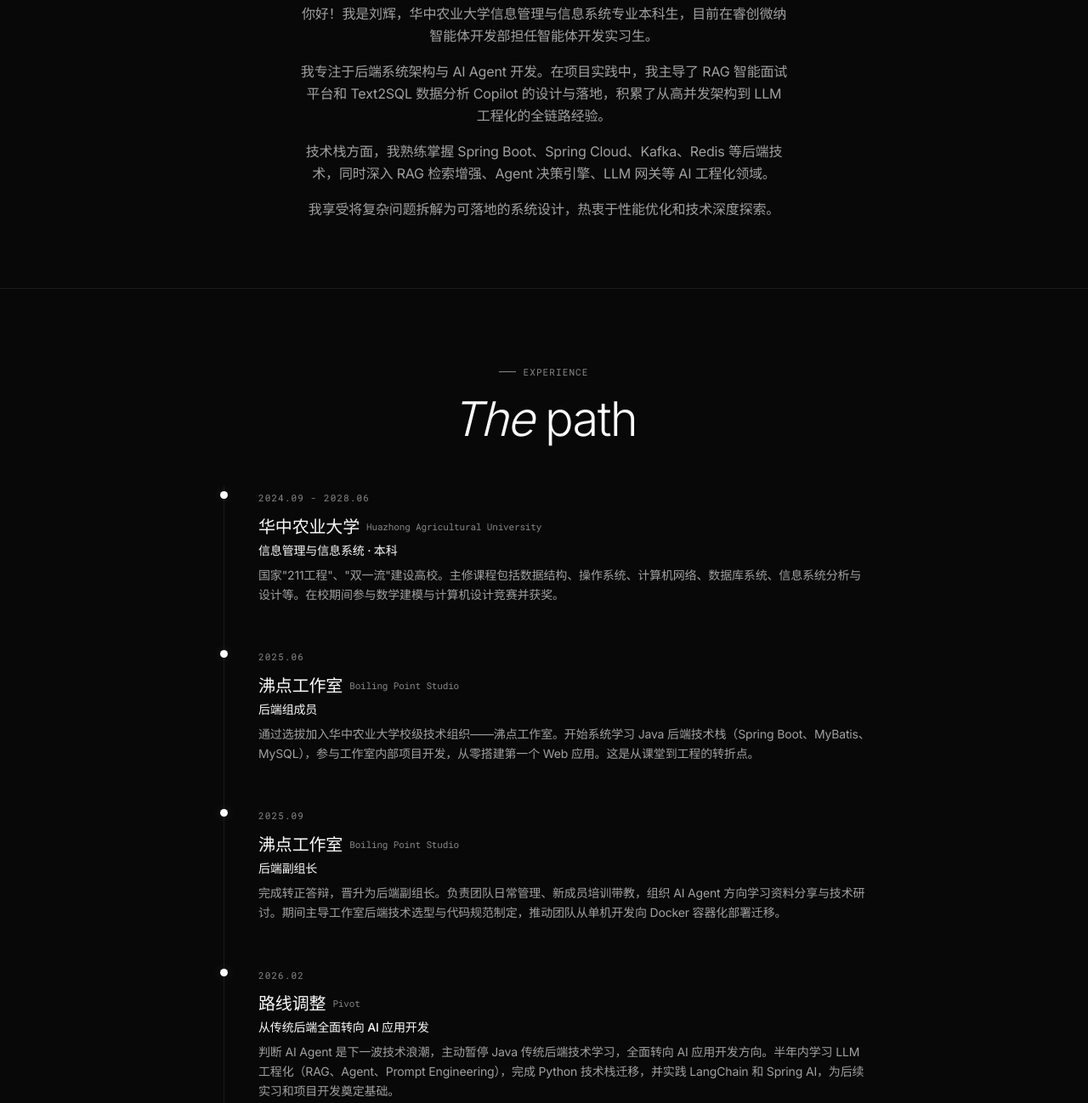
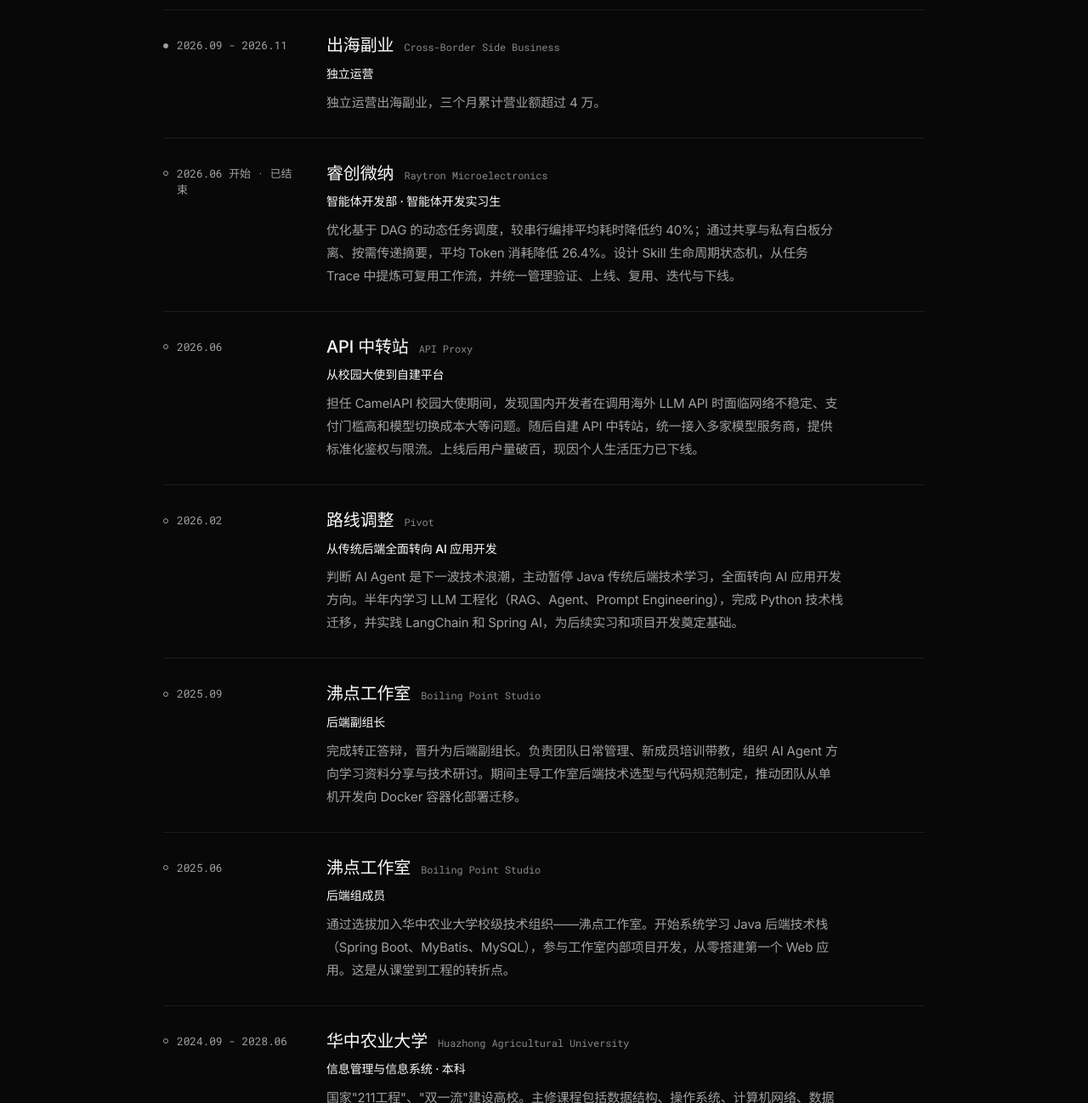
Before and after one commit to flying114514/flying114514.github.io, an Astro site: page / in a window 1280 px wide. Shown: the part 1146-2444 px from the top of the page at 85% size. Built offline with nearby package versions, Linux system fonts and the light colour scheme; Astro itself is replaced by a stand-in of ours.

Commit message:
Simplify homepage and refresh experience timeline

```diff
--- a/src/components/Experience.astro
+++ b/src/components/Experience.astro
@@ -1,24 +1,31 @@
 ---
 import { siteData } from '../data/content';
 import TimelineItem from './TimelineItem.astro';
+
+// The source is chronological by start date; show recent work first.
+const experiences = [...siteData.experiences].reverse();
 ---
 
-<section id="experience" class="py-16 sm:py-20 px-6">
-  <div class="mx-auto max-w-3xl">
-    <div class="text-center mb-12 reveal">
+<section id="experience" aria-labelledby="experience-title" class="py-16 sm:py-20 px-6">
+  <div class="mx-auto max-w-4xl">
+    <header class="mb-8 sm:mb-10">
       <div class="section-label">Experience</div>
-      <h2 class="text-[clamp(2rem,5vw,3.5rem)] font-light tracking-[-0.03em] leading-[1.1]">
-        <em class="text-italics">The</em> path
+      <h2 id="experience-title" class="text-[clamp(2rem,5vw,3.5rem)] font-light tracking-[-0.03em] leading-[1.1]">
+        <em class="text-italics">The</em> Path
       </h2>
-    </div>
+    </header>
 
-    <div class="relative reveal-stagger">
-      <div class="timeline-line"></div>
-      <div class="space-y-12">
-        {siteData.experiences.map((exp, i) => (
-          <TimelineItem experience={exp} />
-        ))}
-      </div>
-    </div>
+    <ol role="list" class="path-list">
+      {experiences.map((experience) => <TimelineItem experience={experience} />)}
+    </ol>
   </div>
 </section>
+
+<style>
+  .path-list {
+    margin: 0;
+    padding: 0;
+    list-style: none;
+    border-bottom: 1px solid var(--border);
+  }
+</style>
--- a/src/components/Hero.astro
+++ b/src/components/Hero.astro
@@ -35,7 +35,7 @@ const techStack = [
         {siteData.tagline} &mdash; {siteData.name}
       </p>
       <p class="mt-2 text-sm text-[var(--muted)] font-mono">
-        {siteData.school} · {siteData.major} · 睿创微纳 实习中
+        {siteData.school} · {siteData.major}
       </p>
     </div>
 
--- a/src/components/Nav.astro
+++ b/src/components/Nav.astro
@@ -5,7 +5,6 @@ const links = [
   { id: 'hero', label: 'Home' },
   { id: 'experience', label: 'Experience' },
   { id: 'projects', label: 'Projects' },
-  { id: 'skills', label: 'Skills' },
   { id: 'contact', label: 'Contact' },
 ];
 ---
--- a/src/components/SectionDots.astro
+++ b/src/components/SectionDots.astro
@@ -3,12 +3,11 @@
   <button data-section="experience" class="section-dot" title="经历"></button>
   <button data-section="projects" class="section-dot" title="项目"></button>
   <button data-section="articles" class="section-dot" title="文章"></button>
-  <button data-section="skills" class="section-dot" title="技能"></button>
   <button data-section="contact" class="section-dot" title="联系"></button>
 </div>
 
 <script>
-  const ids = ['hero', 'experience', 'projects', 'articles', 'skills', 'contact'];
+  const ids = ['hero', 'experience', 'projects', 'articles', 'contact'];
   const dots = document.querySelectorAll('.section-dot');
 
   function highlight() {
--- a/src/components/TimelineItem.astro
+++ b/src/components/TimelineItem.astro
@@ -3,22 +3,75 @@ import type { Experience } from '../types';
 
 interface Props {
   experience: Experience;
-  isLast?: boolean;
 }
 
 const { experience } = Astro.props;
 ---
 
-<div class="relative pl-10 sm:pl-12">
-  <div class="timeline-dot"></div>
+<li class="path-entry">
+  <p class="path-period">{experience.period}</p>
 
-  <span class="text-[11px] font-mono uppercase tracking-widest text-[var(--muted)]">{experience.period}</span>
+  <div class="min-w-0">
+    <div class="flex flex-wrap items-baseline gap-x-3 gap-y-1">
+      <h3 class="text-xl font-medium leading-snug">{experience.company}</h3>
+      <span lang="en" class="font-mono text-xs text-[var(--muted)]">{experience.companyEn}</span>
+    </div>
+    <p class="mt-2 text-sm font-medium leading-relaxed">{experience.role}</p>
+    <p class="path-description">{experience.content}</p>
+  </div>
+</li>
 
-  <div class="mt-2 mb-1 flex items-center gap-2 flex-wrap">
-    <h3 class="text-xl font-medium">{experience.company}</h3>
-    <span class="text-[11px] text-[var(--muted)] font-mono">{experience.companyEn}</span>
-  </div>
+<style>
+  .path-entry {
+    display: grid;
+    gap: 0.75rem;
+    padding-block: 1.5rem;
+    border-top: 1px solid var(--border);
+  }
 
-  <p class="text-sm font-medium mb-2">{experience.role}</p>
-  <p class="text-sm text-[var(--muted-foreground)] leading-relaxed">{experience.content}</p>
-</div>
+  .path-period {
+    display: flex;
+    align-items: baseline;
+    gap: 0.625rem;
+    color: var(--muted-foreground);
+    font-family: var(--font-mono);
+    font-size: 0.8125rem;
+    line-height: 1.5;
+    font-variant-numeric: tabular-nums;
+  }
+
+  .path-period::before {
+    content: '';
+    flex: 0 0 0.375rem;
+    height: 0.375rem;
+    border: 1px solid currentColor;
+    border-radius: 50%;
+    align-self: flex-start;
+    margin-top: 0.4rem;
+  }
+
+  .path-entry:first-child .path-period::before {
+    background: currentColor;
+  }
+
+  .path-description {
+    max-width: 38rem;
+    margin-top: 0.5rem;
+    color: var(--muted-foreground);
+    font-size: 0.9375rem;
+    line-height: 1.8;
+    text-wrap: pretty;
+  }
+
+  @media (min-width: 640px) {
+    .path-entry {
+      grid-template-columns: 10rem minmax(0, 1fr);
+      gap: 2rem;
+      padding-block: 1.75rem;
+    }
+
+    .path-period {
+      margin-top: 0.25rem;
+    }
+  }
+</style>
--- a/src/data/content.ts
+++ b/src/data/content.ts
@@ -11,14 +11,14 @@ export const siteData: SiteData = {
   majorEn: 'Information Management & Information Systems',
 
   intro: [
-    '你好！我是刘辉，华中农业大学信息管理与信息系统专业本科生，目前在睿创微纳智能体开发部担任智能体开发实习生。',
+    '你好！我是刘辉，华中农业大学信息管理与信息系统专业本科生，曾在睿创微纳智能体开发部担任智能体开发实习生。',
     '我专注于后端系统架构与 AI Agent 开发。在项目实践中，我主导了 RAG 智能面试平台和 Text2SQL 数据分析 Copilot 的设计与落地，积累了从高并发架构到 LLM 工程化的全链路经验。',
     '技术栈方面，我熟练掌握 Spring Boot、Spring Cloud、Kafka、Redis 等后端技术，同时深入 RAG 检索增强、Agent 决策引擎、LLM 网关等 AI 工程化领域。',
     '我享受将复杂问题拆解为可落地的系统设计，热衷于性能优化和技术深度探索。',
   ],
 
   introEn: [
-    "Hi! I'm Liu Hui, an undergraduate student in Information Management & Information Systems at Huazhong Agricultural University, currently interning as a backend developer at Raytron Microelectronics.",
+    "Hi! I'm Liu Hui, an undergraduate student in Information Management & Information Systems at Huazhong Agricultural University. I previously interned in agent development at Raytron Microelectronics.",
     'I focus on backend system architecture and AI Agent development. I have designed and delivered a RAG-powered intelligent interview platform and a Text2SQL data analysis Copilot, gaining full-stack experience from high-concurrency architecture to LLM engineering.',
     'My core stack includes Spring Boot, Spring Cloud, Kafka, and Redis for backend systems, along with RAG, Agent decision engines, and LLM gateways in the AI engineering space.',
     'I enjoy breaking down complex problems into actionable system designs and am passionate about performance optimization and deep technical exploration.',
@@ -287,7 +287,7 @@ export const siteData: SiteData = {
       companyEn: 'Raytron Microelectronics',
       role: '智能体开发部 · 智能体开发实习生',
       roleEn: 'Agent Development Dept · Agent Development Intern',
-      period: '2026.06 - 至今',
+      period: '2026.06 开始 · 已结束',
       content:
         '优化基于 DAG 的动态任务调度，较串行编排平均耗时降低约 40%；通过共享与私有白板分离、按需传递摘要，平均 Token 消耗降低 26.4%。设计 Skill 生命周期状态机，从任务 Trace 中提炼可复用工作流，并统一管理验证、上线、复用、迭代与下线。',
       contentEn:
@@ -396,7 +396,7 @@ export const siteData: SiteData = {
 
   seo: {
     title: '刘辉 | Portfolio - 后端工程师 × AI Agent 开发者',
-    description: '刘辉 - 华中农业大学本科生，后端工程师 & AI Agent 开发者。专注于高并发架构、RAG检索增强、Agent决策引擎。目前在睿创微纳实习。',
+    description: '刘辉 - 华中农业大学本科生，后端工程师 & AI Agent 开发者。专注于高并发架构、RAG 检索增强与 Agent 决策引擎。',
     keywords: '刘辉,后端开发,Java,Spring Boot,AI Agent,RAG,华中农业大学,Portfolio,简历',
     author: '刘辉',
   },
--- a/src/pages/index.astro
+++ b/src/pages/index.astro
@@ -2,10 +2,8 @@
 import BaseLayout from '../layouts/BaseLayout.astro';
 import Layout from '../components/Layout.astro';
 import Hero from '../components/Hero.astro';
-import About from '../components/About.astro';
 import Projects from '../components/Projects.astro';
 import Experience from '../components/Experience.astro';
-import Skills from '../components/Skills.astro';
 import Awards from '../components/Awards.astro';
 import Articles from '../components/Articles.astro';
 import Contact from '../components/Contact.astro';
@@ -30,8 +28,6 @@ import { siteData } from '../data/content';
 
     <Hero />
     <div class="divider"></div>
-    <About />
-    <div class="divider"></div>
     <Experience />
     <div class="divider"></div>
     <Projects />
@@ -39,8 +35,6 @@ import { siteData } from '../data/content';
     <Articles />
     <div class="divider"></div>
     <Awards />
-    <div class="divider"></div>
-    <Skills />
     <div class="divider"></div>
     <Contact />
   </Layout>
--- a/src/styles/global.css
+++ b/src/styles/global.css
@@ -570,30 +570,6 @@ body {
 }
 
 /* ============================================
-   Timeline
-   ============================================ */
-
-.timeline-line {
-  position: absolute;
-  left: 7px;
-  top: 0;
-  bottom: 0;
-  width: 1px;
-  background: var(--border);
-}
-
-.timeline-dot {
-  position: absolute;
-  left: 3px;
-  top: 6px;
-  width: 9px;
-  height: 9px;
-  border-radius: 50%;
-  background: var(--foreground);
-  box-shadow: 0 0 12px rgba(255, 255, 255, 0.15);
-}
-
-/* ============================================
    Menu Bar (hamburger)
    ============================================ */
 
```
